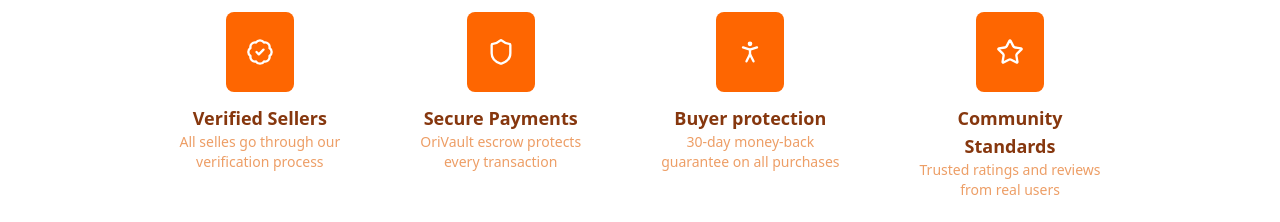
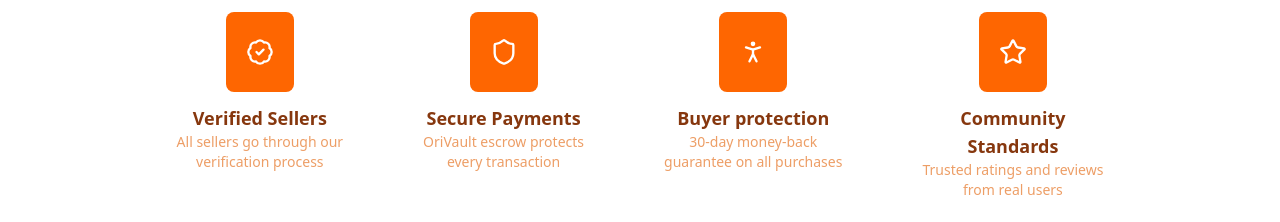
Before and after one commit to DannyBLAQ-cell/Orija-website, a React (Vite) app: page / in a window 1280 px wide. Shown: the part 6020-6242 px from the top of the page. Built offline with nearby package versions, Linux system fonts and the light colour scheme.

Commit message:
Update vite config

```diff
--- a/src/Components/home/About.jsx
+++ b/src/Components/home/About.jsx
@@ -350,7 +350,7 @@ We're commited to creating a safe, secure marketplace for everyone            </
 
     <div>
       <h1 className="font-semibold text-lg primary">Verified Sellers</h1>
-      <p className="text-sm tertiary">All selles go through our <br /> verification process</p>
+      <p className="text-sm tertiary">All sellers go through our <br /> verification process</p>
     </div>
   </div>
 
--- a/vite.config.js
+++ b/vite.config.js
@@ -4,6 +4,7 @@ import tailwindcss from '@tailwindcss/vite'
 
 // https://vite.dev/config/
 export default defineConfig({
+    base: "./",
   plugins: [
     react(),
       tailwindcss(),
```
